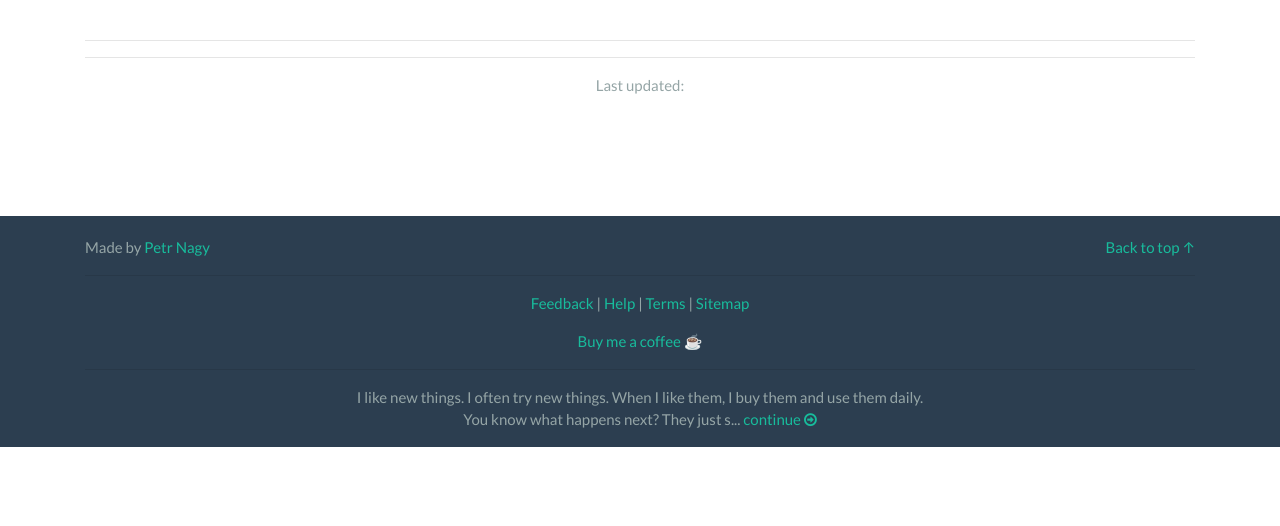
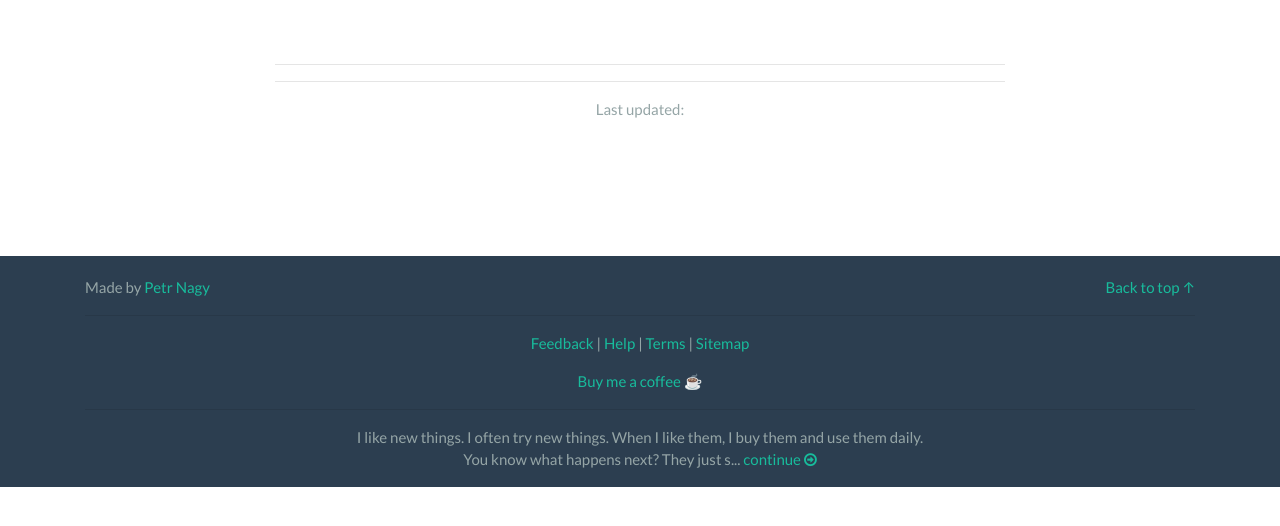
Before and after one commit to petrnagy/TrustworthyBiz, a PHP site: template views/page.twig in a window 1280 px wide. Shown: the part 72-598 px from the top of the page. Run offline with PHP 8.4, Linux system fonts and the light colour scheme; the template is opened without the code that fills it, so the values that code supplies are empty; some libraries are stand-ins or nearby versions.

Commit message:
pretty pages

```diff
--- a/views/page.twig
+++ b/views/page.twig
@@ -2,10 +2,14 @@
 
 {% block content %}
     <div class="page">
-        <h1>{{ page['title'] }}</h1>
-        <hr>
-        {{ page['text']|raw }}
-        <hr>
-        <p class="color-secondary text-center">Last updated: {{ page['updated_at'].format('d M, Y') }}</p>
+        <div class="row">
+            <div class="col-lg-8 offset-lg-2 color-primary">
+                <h1>{{ page['title'] }}</h1>
+                <hr>
+                {{ page['text']|raw }}
+                <hr>
+                <p class="color-secondary text-center">Last updated: {{ page['updated_at'].format('d M, Y') }}</p>
+            </div>
+        </div>
     </div>
 {% endblock %}
```
